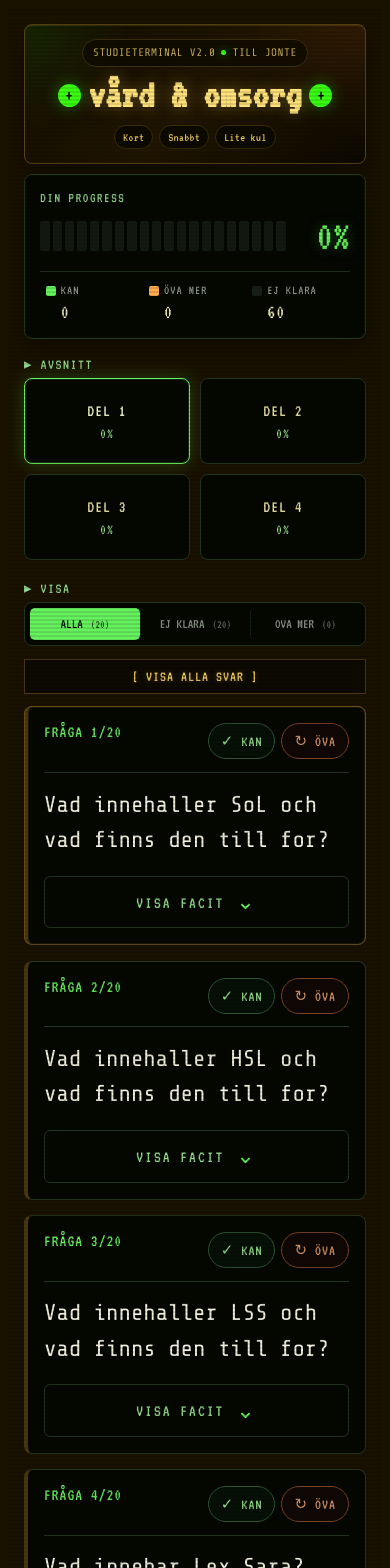
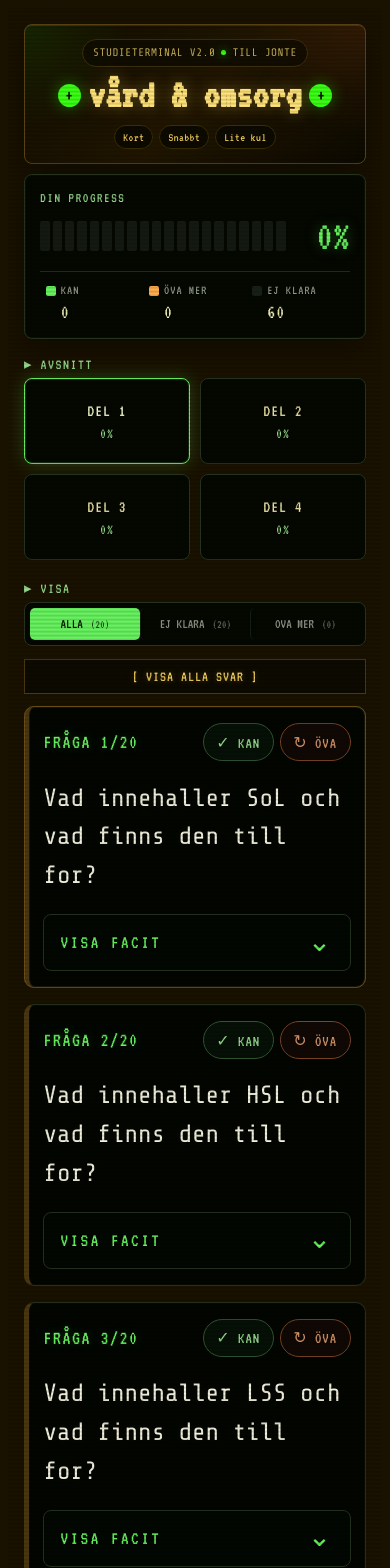
Before and after one commit to dubYdub/Studera-Jonte, a React (Vite) app: page / in a window 390 px wide. Shown: the top 1568 px of the page. Built offline with nearby package versions, Linux system fonts and the light colour scheme.

Commit message:
Redesign question cards

```diff
--- a/src/components/QuestionCard.jsx
+++ b/src/components/QuestionCard.jsx
@@ -17,7 +17,24 @@ export default function QuestionCard({ question, part, total, status, onMark, is
     }
   }
 
-  const lines = a.split('\n').map(l => l.startsWith('>>') ? '▸' + l.slice(2) : l)
+  const lines = a.split('\n').filter(line => line.trim())
+
+  function parseAnswerLine(line) {
+    const isBullet = line.startsWith('>>')
+    const raw = (isBullet ? line.slice(2) : line).trim()
+    const [first = '', ...rest] = raw.split(' ')
+    const hasIcon = first && /[^\wÅÄÖåäö:]/.test(first)
+    const text = hasIcon ? rest.join(' ') : raw
+    const icon = hasIcon ? first : '›'
+    const colonIndex = text.indexOf(':')
+
+    return {
+      icon,
+      isBullet,
+      lead: colonIndex > 0 ? text.slice(0, colonIndex + 1) : '',
+      body: colonIndex > 0 ? text.slice(colonIndex + 1).trim() : text,
+    }
+  }
 
   return (
     <div
@@ -47,6 +64,7 @@ export default function QuestionCard({ question, part, total, status, onMark, is
       </div>
       <div className="q-text">{q}</div>
 
+      <div className={`answer-panel${isOpen ? ' open' : ''}`}>
         <button className="reveal-btn" onClick={onToggle}>
           <span>{isOpen ? 'DÖLJ FACIT' : 'VISA FACIT'}</span>
           <span className="reveal-icon" aria-hidden="true">{isOpen ? '⌃' : '⌄'}</span>
@@ -56,19 +74,21 @@ export default function QuestionCard({ question, part, total, status, onMark, is
           <div className="answer-inner">
             <div className="answer-box">
               {lines.map((line, idx) => {
-              const isBullet = line.startsWith('▸')
-              return isBullet ? (
-                <div key={idx} className="answer-bullet">
-                  <span className="bullet-sym">▸</span>
-                  <span>{line.slice(1)}</span>
+                const parsed = parseAnswerLine(line)
+                return (
+                  <div key={idx} className={`answer-row${parsed.isBullet ? ' bullet' : ''}`}>
+                    <span className="answer-icon" aria-hidden="true">{parsed.icon}</span>
+                    <span className="answer-copy">
+                      {parsed.lead ? <strong>{parsed.lead}</strong> : null}
+                      {parsed.body ? <span>{parsed.lead ? ' ' : ''}{parsed.body}</span> : null}
+                    </span>
                   </div>
-              ) : (
-                <div key={idx} className="answer-line">{line}</div>
                 )
               })}
             </div>
           </div>
         </div>
       </div>
+    </div>
   )
 }
--- a/src/index.css
+++ b/src/index.css
@@ -361,15 +361,16 @@ body {
   45%       { box-shadow: 0 0 22px rgba(255, 107, 53, 0.5); border-color: #ff6b35; }
 }
 .q-card {
-  border: 1px solid #263520;
-  border-left: 4px solid #4a3810;
-  border-radius: 8px;
-  padding: 1.15rem;
-  margin-bottom: 1rem;
-  background: #050700;
+  border: 1px solid #25311f;
+  border-left: 5px solid #4a3810;
+  border-radius: 12px;
+  padding: 1.45rem 1.5rem;
+  margin-bottom: 1.25rem;
+  background: #030500;
   position: relative;
   animation: cardIn 0.35s ease both;
-  transition: border-left-color 0.3s ease, border-color 0.2s ease;
+  box-shadow: inset 0 0 0 1px rgba(245, 208, 96, 0.025);
+  transition: border-left-color 0.3s ease, border-color 0.2s ease, box-shadow 0.2s ease;
 }
 .q-card::before { display: none; }
 .q-card.flash-know { animation: glowKnow 0.6s ease; }
@@ -379,48 +380,57 @@ body {
   display: flex;
   align-items: center;
   justify-content: space-between;
-  gap: 0.75rem;
-  padding-bottom: 0.9rem;
-  margin-bottom: 1rem;
-  border-bottom: 1px solid #263520;
+  gap: 1rem;
+  margin-bottom: 1.4rem;
 }
 .q-num {
-  font-size: clamp(15px, 3.5vw, 19px);
+  font-size: clamp(18px, 3.8vw, 24px);
   color: #67f35f;
-  letter-spacing: 1px;
+  letter-spacing: 2px;
   white-space: nowrap;
+  text-shadow: 0 0 12px rgba(103, 243, 95, 0.24);
 }
 .q-text {
   font-family: 'Share Tech Mono', monospace;
-  font-size: clamp(18px, 4.8vw, 26px);
+  font-size: clamp(24px, 5.2vw, 36px);
   color: #f4f2df;
-  line-height: 1.55;
-  margin-bottom: 1.35rem;
+  line-height: 1.6;
+  margin-bottom: 1.65rem;
+  text-shadow: 0 0 12px rgba(255, 255, 255, 0.08);
 }
 
 /* === Reveal button === */
+.answer-panel {
+  border: 1px solid #25311f;
+  border-radius: 8px;
+  overflow: hidden;
+  background: rgba(1, 13, 3, 0.38);
+}
+.answer-panel.open {
+  border-color: #32442d;
+}
 .reveal-btn {
   width: 100%;
   display: flex;
   align-items: center;
-  justify-content: center;
+  justify-content: space-between;
   gap: 12px;
-  padding: 1rem 0.9rem;
+  padding: 1rem 1.25rem;
   background: transparent;
-  border: 1px solid #263520;
-  border-radius: 6px;
-  font-size: clamp(15px, 3.8vw, 18px);
-  color: #95d98b;
+  border: 0;
+  font-size: clamp(17px, 3.8vw, 22px);
+  color: #67f35f;
   cursor: pointer;
   font-family: 'VT323', monospace;
-  letter-spacing: 2px;
+  letter-spacing: 2.5px;
+  text-align: left;
   transition: border-color 0.15s, color 0.15s, background 0.15s;
 }
-.reveal-btn:hover   { border-color: #67f35f; color: #67f35f; background: #071006; }
+.reveal-btn:hover   { color: #8cff84; background: #071006; }
 .reveal-btn:active  { transform: scale(0.98); }
 .reveal-icon {
   color: #67f35f;
-  font-size: 22px;
+  font-size: 28px;
   line-height: 1;
 }
 
@@ -433,7 +443,6 @@ body {
 }
 .answer-wrap.open {
   grid-template-rows: 1fr;
-  margin-top: 0.75rem;
 }
 .answer-inner { overflow: hidden; }
 @keyframes answerGlow {
@@ -441,13 +450,12 @@ body {
   100% { text-shadow: 0 0 2px rgba(126,207,128,0.15); filter: brightness(1); }
 }
 .answer-box {
-  background: #010d03;
-  border: 1px solid #1a3820;
-  border-left: 2px solid #2a5530;
-  padding: 0.75rem;
+  background: rgba(1, 13, 3, 0.58);
+  border-top: 1px solid #25311f;
+  padding: 1.2rem 1.35rem;
   font-family: 'Share Tech Mono', monospace;
-  font-size: clamp(13px, 3.5vw, 15px);
-  color: #7ecf80;
+  font-size: clamp(16px, 3.6vw, 22px);
+  color: #e7eadc;
   line-height: 1.8;
   opacity: 0;
   transform: translateY(-6px);
@@ -505,21 +513,41 @@ body {
 }
 
 /* === Answer bullets === */
-.answer-line {
-  margin-bottom: 3px;
-  line-height: 1.7;
+.answer-row {
+  display: grid;
+  grid-template-columns: 58px minmax(0, 1fr);
+  gap: 1rem;
+  padding: 1rem 0;
+  border-top: 1px solid #24301f;
 }
-.answer-bullet {
-  display: flex;
-  gap: 8px;
-  margin-top: 4px;
-  margin-bottom: 2px;
-  line-height: 1.6;
+.answer-row:first-child {
+  padding-top: 0;
+  border-top: 0;
 }
-.bullet-sym {
-  color: #4a8a50;
+.answer-row:last-child {
+  padding-bottom: 0;
+}
+.answer-icon {
+  display: grid;
+  place-items: center;
+  width: 44px;
+  height: 44px;
+  border: 1px solid #1e2b1d;
+  border-radius: 8px;
+  background: rgba(255, 255, 255, 0.025);
+  color: #67f35f;
+  font-size: 24px;
   flex-shrink: 0;
-  margin-top: 1px;
+}
+.answer-copy {
+  min-width: 0;
+}
+.answer-copy strong {
+  color: #67f35f;
+  font-weight: 700;
+}
+.answer-row:nth-child(even) .answer-copy strong {
+  color: #ffad4d;
 }
 
 /* === Tab progress bar === */
@@ -703,29 +731,41 @@ body {
     font-size: 15px;
   }
   .q-card {
-    padding: 1rem;
-    margin-bottom: 0.95rem;
+    border-radius: 10px;
+    padding: 1rem 0.9rem;
+    margin-bottom: 1rem;
   }
   .q-head {
-    align-items: flex-start;
-    gap: 0.55rem;
-    padding-bottom: 0.8rem;
-    margin-bottom: 0.9rem;
+    align-items: center;
+    gap: 0.65rem;
+    margin-bottom: 1.1rem;
   }
   .q-num {
-    font-size: 17px;
+    font-size: 20px;
+    letter-spacing: 1.5px;
   }
   .q-text {
-    font-size: 23px;
+    font-size: 25px;
     line-height: 1.55;
-    margin-bottom: 1.05rem;
+    margin-bottom: 1.2rem;
     overflow-wrap: anywhere;
   }
   .answer-box {
-    padding: 0.75rem;
-    font-size: 14px;
-    line-height: 1.7;
+    padding: 1rem;
+    font-size: 16px;
+    line-height: 1.65;
     overflow-wrap: anywhere;
+  }
+  .answer-row {
+    grid-template-columns: 42px minmax(0, 1fr);
+    gap: 0.75rem;
+    padding: 0.85rem 0;
+  }
+  .answer-icon {
+    width: 34px;
+    height: 34px;
+    border-radius: 7px;
+    font-size: 20px;
   }
   .mark-row {
     display: flex;
@@ -733,12 +773,28 @@ body {
   }
   .mbtn {
     min-width: 0;
-    padding: 0.5rem 0.75rem;
-    font-size: 15px;
+    padding: 0.52rem 0.78rem;
+    font-size: 16px;
   }
   .reveal-btn {
-    padding: 0.9rem 0.75rem;
-    font-size: 17px;
+    padding: 0.85rem 1rem;
+    font-size: 19px;
+  }
+}
+
+@media (max-width: 340px) {
+  .q-head {
+    align-items: flex-start;
+    flex-direction: column;
+  }
+  .mark-row {
+    width: 100%;
+  }
+  .mbtn {
+    flex: 1;
+  }
+  .q-text {
+    font-size: 23px;
   }
 }
 
```
Also changed, not shown: 5 other files (tests, documents, lock files or other folders). Lines whose indentation alone changed are shown as unchanged.
